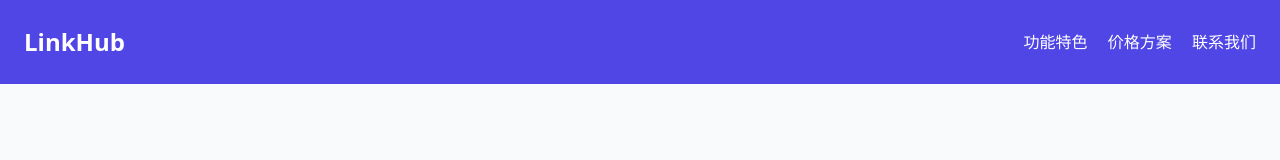
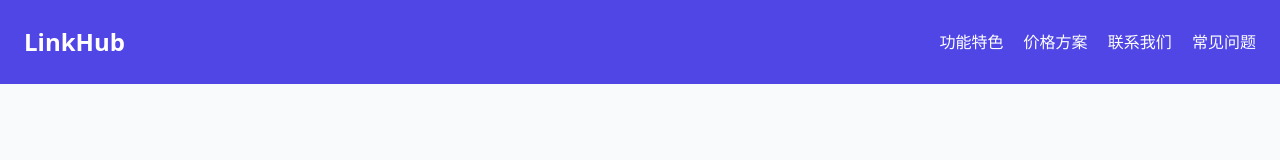
Before and after one commit to monstersquad227/linkhubsite-web, a plain HTML site: page index.html in a window 1280 px wide. Shown: the top 160 px of the page. Drawn offline with nearby package versions, Linux system fonts and the light colour scheme.

Commit message:
Update index.html
添加常见问题

```diff
--- a/index.html
+++ b/index.html
@@ -16,6 +16,7 @@
                 <a href="#features">功能特色</a>
                 <a href="#pricing">价格方案</a>
                 <a href="#contact">联系我们</a>
+                <a href="#faq">常见问题</a>
             </nav>
         </div>
     </header>
```
